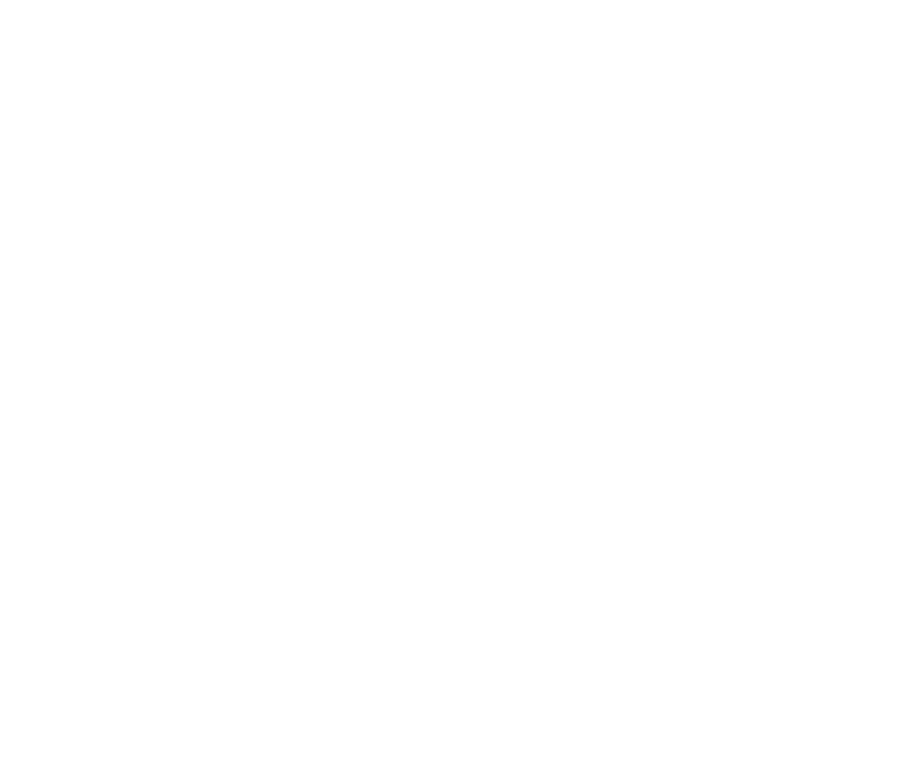
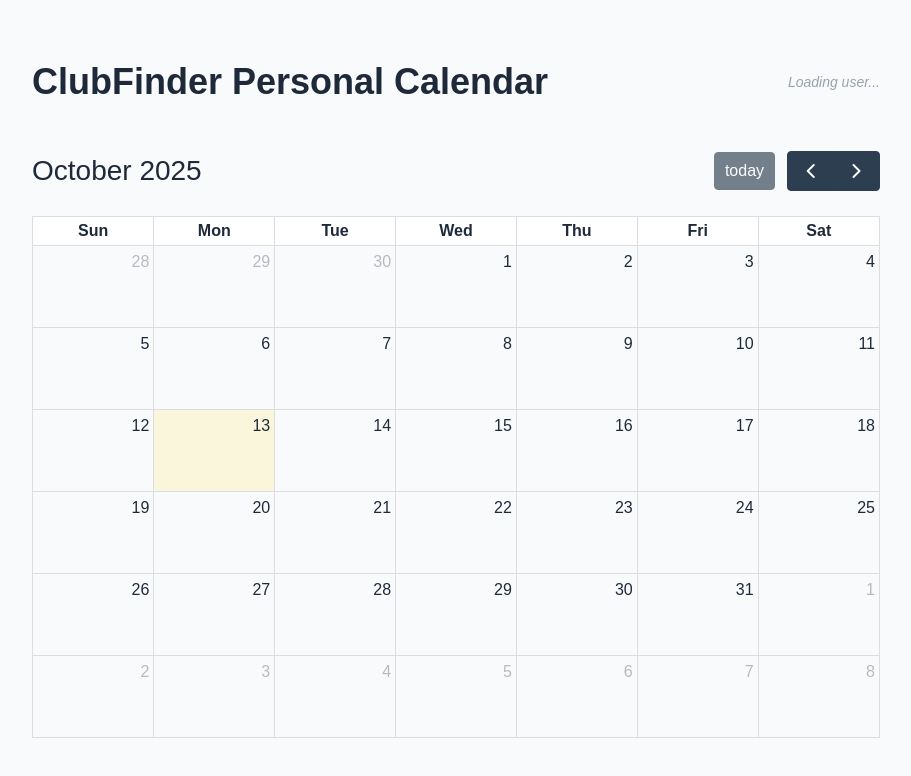
Before and after one commit to JudeTruong/ClubFinder, a Next.js app in the folder web/: page /calendar/my_calendar in a window 1280 px wide. Shown: the top 776 px of the page, without its empty margins (184-1095 px from the left). Built offline with nearby package versions, Linux system fonts and the light colour scheme.

Commit message:
personal calendar done

```diff
--- a/web/src/app/api/events/route.ts
+++ b/web/src/app/api/events/route.ts
@@ -74,6 +74,8 @@
     where: { userId },
     include: { event: true }
   });
+
+  console.log("Registrations for user", userId, registrations);
 //add the events which the user has registered for into an array of events
   const myevents = registrations.map((r) => ({
     title: r.event.title,
--- a/web/src/app/calendar/my_calendar/page.tsx
+++ b/web/src/app/calendar/my_calendar/page.tsx
@@ -7,9 +7,17 @@
 
 export default function CalendarPage() {
   const [events, setEvents] = useState([]);
-  const userId = localStorage.getItem("userId");
-  if (!userId) return;
+  const [userId, setUserId] = useState<string | null>(null);
+
   useEffect(() => {
+    const storedUserId = localStorage.getItem("userId");
+    if (storedUserId) {
+      setUserId(storedUserId);
+    }
+  }, []);
+
+  useEffect(() => {
+      if (!userId) return;
     // Fetch user's registered events from your API route
     fetch(`/api/events?userId=${userId}`)
       .then(async (res) => {
@@ -19,11 +27,18 @@
       })
       .then((data) => setEvents(data))
       .catch((err) => console.error("Error fetching events:", err));
-  }, []);
+  }, [userId]);
     return (
     <main className="flex flex-col items-center justify-center min-h-screen bg-gray-50 text-gray-800">
       <header className="flex justify-between items-center w-full max-w-4xl p-6">
         <h1 className="text-4xl font-bold">ClubFinder Personal Calendar</h1>
+        {userId ? (
+          <p className="text-sm text-gray-600">
+            Logged in as: <span className="font-medium">{userId}</span>
+          </p>
+        ) : (
+          <p className="text-sm text-gray-400 italic">Loading user...</p>
+        )}
       </header>
 
       <div className="w-full max-w-4xl p-6">
```
